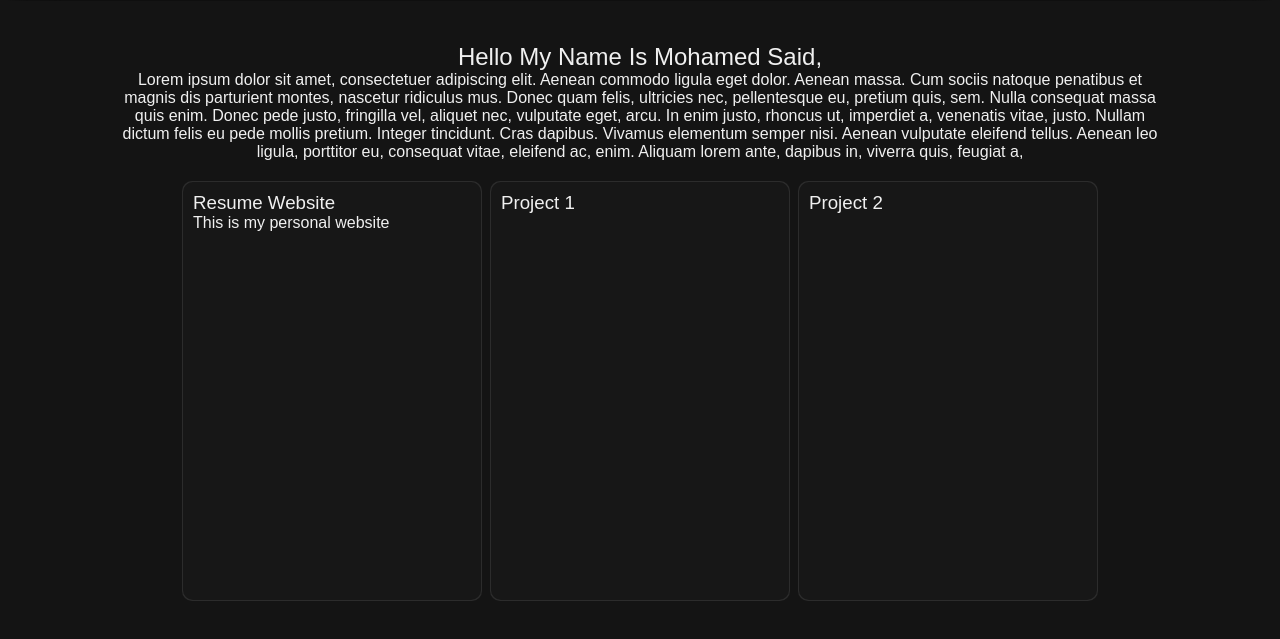
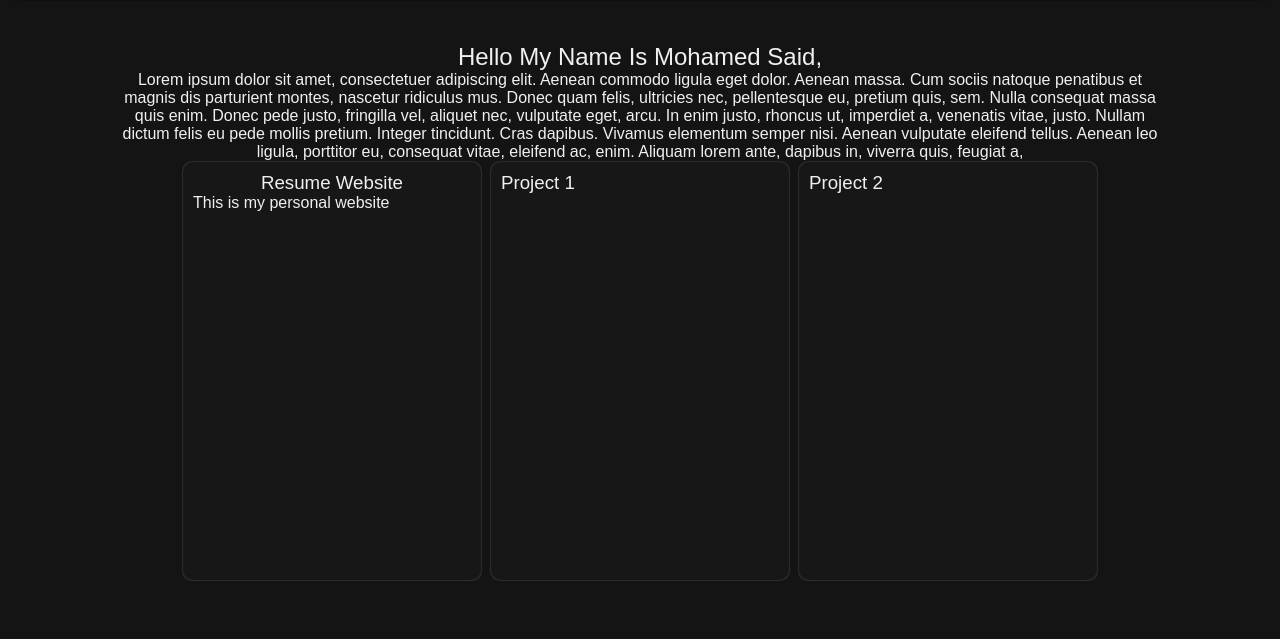
Before and after one commit to misaid/Personal-Website, a plain HTML site: page ResumeWebsite.html in a window 1280 px wide. Shown: the part 37-676 px from the top of the page. Drawn offline with Linux system fonts and the light colour scheme.

Commit message:
changed the card container

```diff
--- a/ResumeWebsite.html
+++ b/ResumeWebsite.html
@@ -28,7 +28,7 @@
             <h2 class="header">Hello My Name Is Mohamed Said,</h2>
             <h4 class="about-text">Lorem ipsum dolor sit amet, consectetuer adipiscing elit. Aenean commodo ligula eget dolor. Aenean massa. Cum sociis natoque penatibus et magnis dis parturient montes, nascetur ridiculus mus. Donec quam felis, ultricies nec, pellentesque eu, pretium quis, sem. Nulla consequat massa quis enim. Donec pede justo, fringilla vel, aliquet nec, vulputate eget, arcu. In enim justo, rhoncus ut, imperdiet a, venenatis vitae, justo. Nullam dictum felis eu pede mollis pretium. Integer tincidunt. Cras dapibus. Vivamus elementum semper nisi. Aenean vulputate eleifend tellus. Aenean leo ligula, porttitor eu, consequat vitae, eleifend ac, enim. Aliquam lorem ante, dapibus in, viverra quis, feugiat a,</h2>
     </div>
-
+    <div class="skills"><ha</div>
     <div class="main-grid">
 
 
--- a/styles.css
+++ b/styles.css
@@ -50,11 +50,14 @@ body {
 #card-container {
   align-items: center;
   background-color: var(--bg-color);
+  max-width: 1080px;
+  margin-left: auto;
+  margin-right:auto;
   display: flex;
   height: 420px;
   justify-content: center;
-  margin-top: 20px;
-  overflow: hidden;
+  margin-top: auto;
+  overflow: scroll;
   padding: 0px;
 }
 
```
